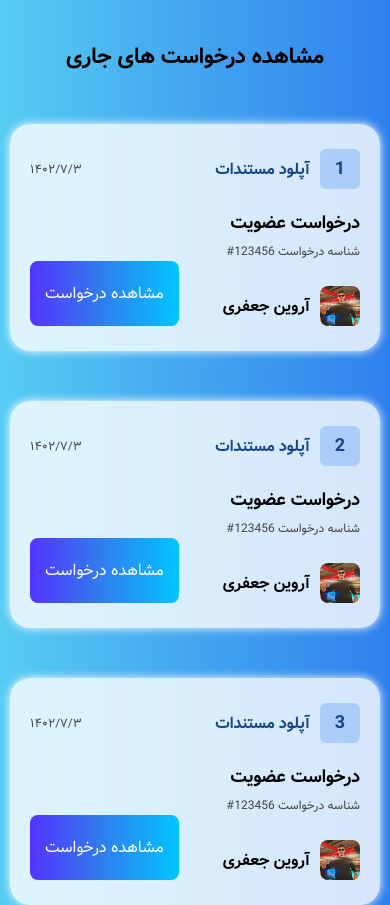
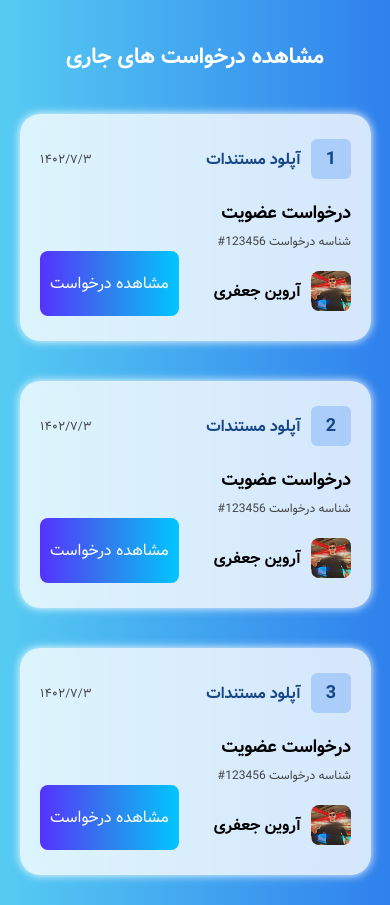
Before and after one commit to arwinux/bootcamp-task-1, a plain HTML site: page index.html in a window 390 px wide. Shown: the top 905 px of the page. Drawn offline with nearby package versions, Linux system fonts and the light colour scheme.

Commit message:
feat: improve responsivity

```diff
--- a/css/style.css
+++ b/css/style.css
@@ -25,6 +25,7 @@ html {
 body {
   font-size: 1.8rem;
   background: linear-gradient(to right, #56ccf2, #2f80ed) center center;
+
 }
 
 h1 {
@@ -60,7 +61,7 @@ p {
   outline: 0;
   background: linear-gradient(to right, #5433ff, #2f80ed, #00c6ff);
   color: white;
-  padding: 2rem 1.5rem;
+  padding: 2rem 1rem;
   border-radius: 0.8rem;
   font-size: 1.6rem;
   cursor: pointer;
@@ -81,45 +82,49 @@ p {
 }
 
 .container {
+  padding: 2rem;
   max-width: 1440px;
+  display: flex;
+  justify-content: center;
+  align-items: center;
   margin: 0 auto;
+  padding: 0;
 }
 
 .cards {
   display: flex;
   flex-direction: column;
-  align-items: center;
-}
-
-.card-slides {
-  display: flex;
   justify-content: center;
   align-items: center;
-  flex-wrap: wrap;
-  gap: 3rem;
-
 }
 
 .cards__title {
   margin-top: 4rem;
   margin-bottom: 4rem;
   font-size: 2.2rem;
+  color: white;
+}
+
+.request-card__slides {
+  width: 90%;
+  display: grid;
+  grid-template-columns: 1fr;
+  gap: 4rem;
+  justify-content: center;
 }
 
 .request-card__slide {
-  width: 100%;
   display: flex;
   flex-direction: column;
-  max-width: 400px;
-
+  justify-content: center;
   border-radius: 2rem;
-  margin: 1rem;
   padding: 2.5rem 2rem;
   transition: all 0.3s linear;
   background-color: rgba(255, 255, 255, 0.8);
   box-shadow: 0 0 10px white;
   backdrop-filter: blur(5px);
-  ;
+
+
 }
 
 .request-card__slide:hover {
@@ -128,11 +133,57 @@ p {
   transform: none;
 }
 
+
 @media screen and (min-width:768px) {
+  .request-card__slides {
+    grid-template-columns: repeat(2, 1fr);
+  }
+
+}
+
+
+@media screen and (min-width:896px) {
+  .request-card__slides {
+    grid-template-columns: repeat(2, 1fr);
+  }
+
+}
+
+@media screen and (min-width:1024px) {
+  .request-card__slides {
+    grid-template-columns: repeat(2, 1fr);
+  }
+
   .request-card__slide:hover {
     transform: scale(1.1);
+    cursor: pointer;
   }
 }
+
+@media screen and (min-width:1152px) {
+  .request-card__slides {
+    grid-template-columns: repeat(2, 1fr);
+  }
+
+  .request-card__slide:hover {
+    transform: scale(1.1);
+    cursor: pointer;
+  }
+
+}
+
+@media screen and (min-width:1280px) {
+  .request-card__slides {
+    grid-template-columns: repeat(3, 1fr);
+  }
+
+  .request-card__slide:hover {
+    transform: scale(1.1);
+    cursor: pointer;
+  }
+
+}
+
 
 
 /* Request Header */
@@ -154,29 +205,27 @@ p {
   color: var(--color-accent);
 }
 
-/* Request Content */
-.request-card__content {
-  display: flex;
-
-}
-
+/* Request Detail */
 .request-card__detail {
   display: flex;
   flex-direction: column;
   gap: 0.5rem;
 }
 
-.request-card__user {
-  display: flex;
-  align-items: center;
-  gap: 1rem;
-  font-weight: 400;
-  margin-top: 1.5rem;
-}
-
 /* Request Footer */
 .request-card__footer {
   display: flex;
   justify-content: space-between;
-  align-items: end;
+  align-items: center;
+  gap: 0.8rem;
 }
+
+
+.request-card__user {
+  display: flex;
+  justify-content: space-between;
+  align-items: center;
+  font-weight: 400;
+  gap: 1rem;
+  margin-top: 1.5rem;
+}
--- a/index.html
+++ b/index.html
@@ -10,9 +10,9 @@
 </head>
 
 <body>
-  <section class="cards container">
-    <h1 class="cards__title">مشاهده درخواست های جاری</h1>
-    <div class="card-slides" data-aos="flip-up" data-aos-duration="2000">
+  <div class="cards container">
+    <h2 class="cards__title">مشاهده درخواست های جاری</h2>
+    <div class="request-card__slides" data-aos="flip-up" data-aos-duration="2000">
       <div class="request-card__slide">
         <div class="request-card__header">
           <div class="request-card__step">
@@ -22,11 +22,9 @@
           <p class="request-card__date">۱۴۰۲/۷/۳</p>
         </div>
 
-        <div class="request-card__content">
-          <div class="request-card__detail">
-            <h1 class="request-card__detail-title">درخواست عضویت</h1>
-            <p class="request-card__id">شناسه درخواست 123456#</p>
-          </div>
+        <div class="request-card__detail">
+          <h1 class="request-card__detail-title">درخواست عضویت</h1>
+          <p class="request-card__id">شناسه درخواست 123456#</p>
         </div>
 
         <div class="request-card__footer">
@@ -163,7 +161,7 @@
         </div>
       </div>
     </div>
-  </section>
+  </div>
 
   <script src="https://unpkg.com/aos@next/dist/aos.js"></script>
   <script>
```
